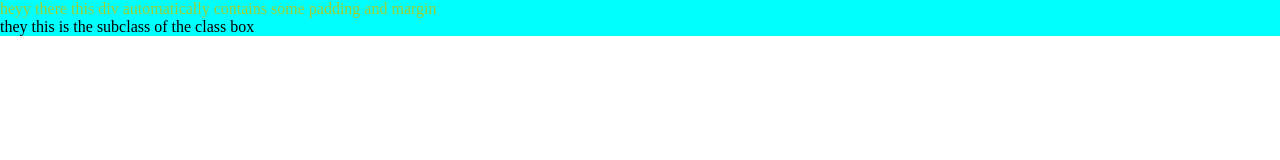
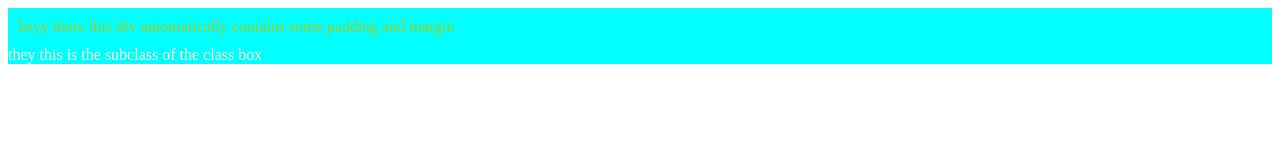
Before and after one commit to rajesh147r/front-end-development, a plain HTML site: page basic frontend/boxmodel1.html in a window 1280 px wide. Drawn offline with Linux system fonts and the light colour scheme.

Commit message:
added few changes

```diff
--- a/basic frontend/boxmodel1.html
+++ b/basic frontend/boxmodel1.html
@@ -5,17 +5,19 @@
     <meta name="viewport" content="width=device-width, initial-scale=1.0">
     <title>Box model in css</title>
     <style>
-        *{
+        /* *{
             margin: 0;
             padding: 0;
-        }
+        } */
         /* box1 text gets black in the background and its gets overcomed by the styling that is done after this */
         .box1{
             background-color: black;
             color: yellowgreen;
         }
         .box1{
+            align-self: center;
             background-color: aqua;
+            padding: 10px;
         }
         .box2{
             background-color: aqua;
@@ -23,9 +25,13 @@
     </style>
 </head>
 <body>
-    <div id="box" class="box box1">
-        heyy there this div automatically contains some padding and margin
+    <div style="color:beige;">
+        <div>
+            <div id="box" class="box box1">
+                heyy there this div automatically contains some padding and margin
+            </div>
+            <div class="box box2">they this is the subclass of the class box</div>
+        </div>
     </div>
-    <div class="box box2">they this is the subclass of the class box</div>
 </body>
 </html>
--- a/basic frontend/index.html
+++ b/basic frontend/index.html
@@ -8,7 +8,17 @@
 
 </head>
 <body>
-    <h1>helllooooo gyyzzz!!!!</h1>
-    <script src="script.js"></script>
+    <h1 id="title">Hello!</h1>
+    <button id="btn">Change Text</button>
+    <script>
+    document.getElementById("btn").addEventListener("click", function()
+    {
+        document.getElementById("btn").addEventListener("click", function(){
+            alert("button clicked!!")
+        })
+        document.getElementById("title").innerText = "Text Changed!";
+    });
+    </script>
+
 </body>
 </html>
```
